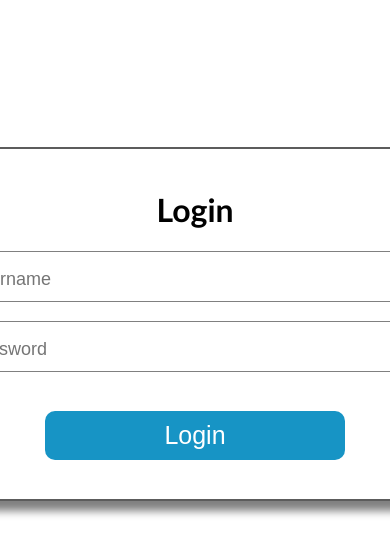
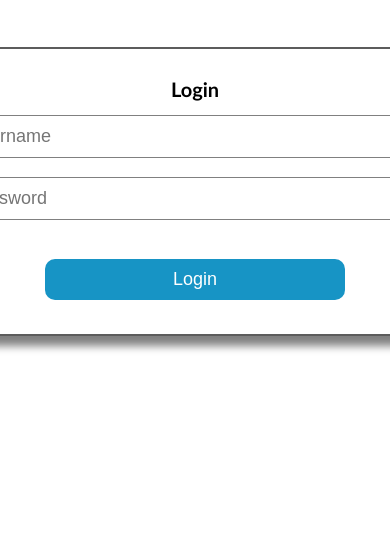
Before and after one commit to FoowsIsBack/Login_UI, a plain HTML site: page index.html in a window 390 px wide. Shown: the part 125-680 px from the top of the page. Drawn offline with Linux system fonts and the light colour scheme.

Commit message:
Update style.css

```diff
--- a/style.css
+++ b/style.css
@@ -86,3 +86,40 @@
     color: green;
     font-size: larger;
 }
+
+@media (max-width: 400px) {
+    h1 {
+        font-size: 24px;
+    }
+
+    input {
+        font-size: 20px;
+    }
+
+    button {
+        font-size: 20px;
+    }
+
+    .text {
+        padding-top: 50px;
+
+    }
+}
+
+@media (max-width: 400px) {
+    h1 {
+        font-size: 20px;
+    }
+
+    input {
+        font-size: 18px;
+    }
+
+    button {
+        font-size: 18px;
+    }
+
+    .container {
+        padding: 15px;
+    }
+}
```
